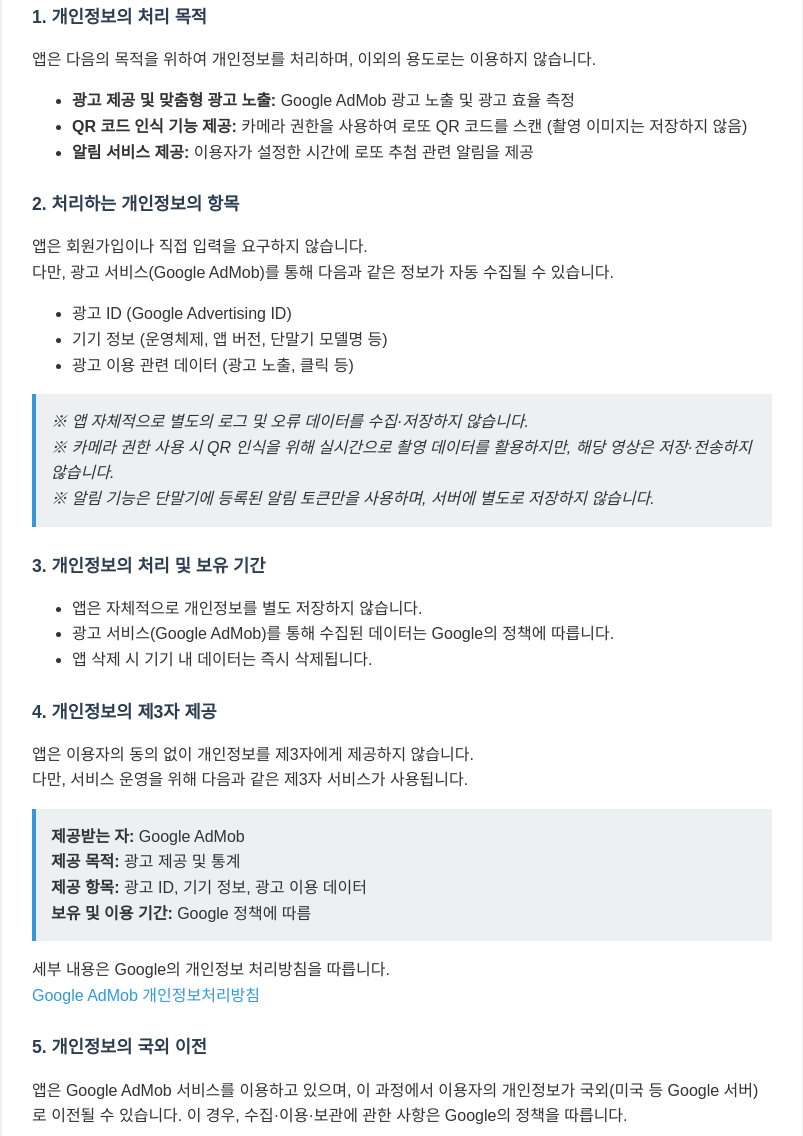
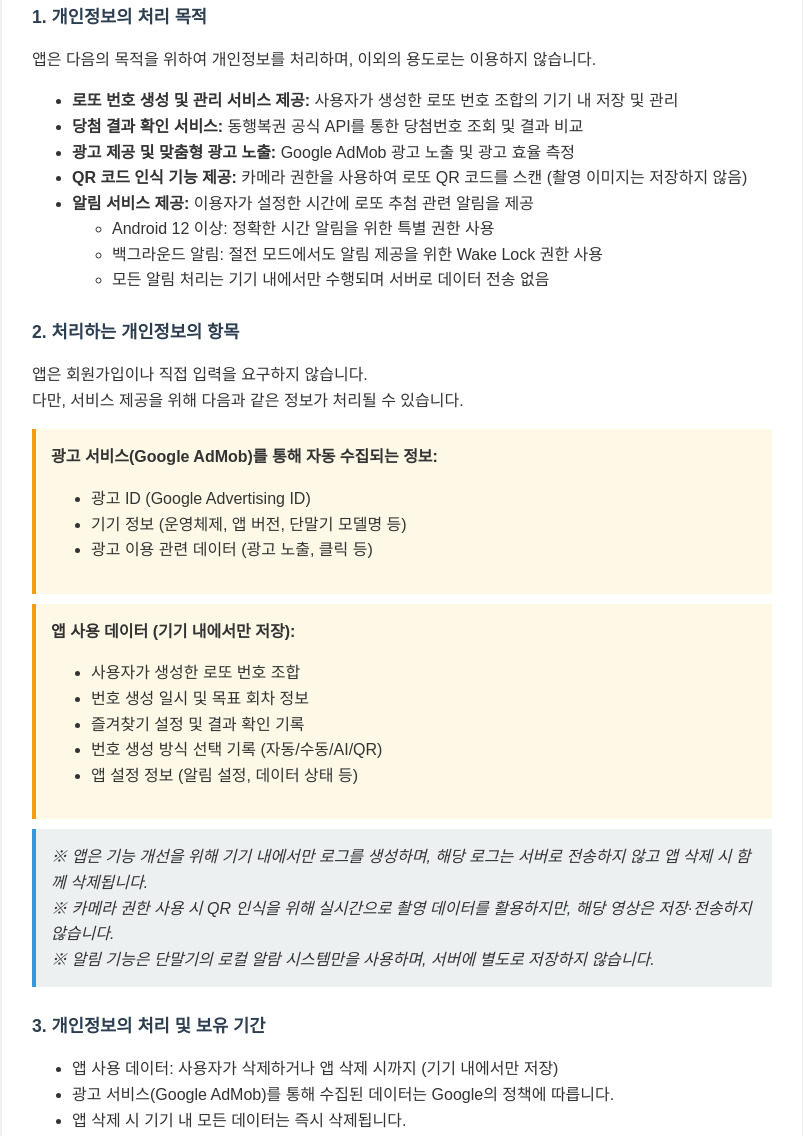
Before and after one commit to stuKim0221/smart-lotto-privacy, a plain HTML site: page index.html in a window 1280 px wide. Shown: the part 336-1472 px from the top of the page, without its empty margins (238-1041 px from the left). Drawn offline with Linux system fonts and the light colour scheme.

Commit message:
Update index.html

```diff
--- a/index.html
+++ b/index.html
@@ -48,6 +48,12 @@
             border-radius: 5px;
             border-left: 4px solid #27ae60;
         }
+        .data-section {
+            background-color: #fef9e7;
+            padding: 15px;
+            border-left: 4px solid #f39c12;
+            margin: 10px 0;
+        }
         a {
             color: #3498db;
             text-decoration: none;
@@ -76,34 +82,58 @@
             <div class="section-title">1. 개인정보의 처리 목적</div>
             <p>앱은 다음의 목적을 위하여 개인정보를 처리하며, 이외의 용도로는 이용하지 않습니다.</p>
             <ul>
+                <li><strong>로또 번호 생성 및 관리 서비스 제공:</strong> 사용자가 생성한 로또 번호 조합의 기기 내 저장 및 관리</li>
+                <li><strong>당첨 결과 확인 서비스:</strong> 동행복권 공식 API를 통한 당첨번호 조회 및 결과 비교</li>
                 <li><strong>광고 제공 및 맞춤형 광고 노출:</strong> Google AdMob 광고 노출 및 광고 효율 측정</li>
                 <li><strong>QR 코드 인식 기능 제공:</strong> 카메라 권한을 사용하여 로또 QR 코드를 스캔 (촬영 이미지는 저장하지 않음)</li>
-                <li><strong>알림 서비스 제공:</strong> 이용자가 설정한 시간에 로또 추첨 관련 알림을 제공</li>
+                <li><strong>알림 서비스 제공:</strong> 이용자가 설정한 시간에 로또 추첨 관련 알림을 제공
+                    <ul>
+                        <li>Android 12 이상: 정확한 시간 알림을 위한 특별 권한 사용</li>
+                        <li>백그라운드 알림: 절전 모드에서도 알림 제공을 위한 Wake Lock 권한 사용</li>
+                        <li>모든 알림 처리는 기기 내에서만 수행되며 서버로 데이터 전송 없음</li>
+                    </ul>
+                </li>
             </ul>
         </div>
 
         <div class="section">
             <div class="section-title">2. 처리하는 개인정보의 항목</div>
             <p>앱은 회원가입이나 직접 입력을 요구하지 않습니다.<br>
-            다만, 광고 서비스(Google AdMob)를 통해 다음과 같은 정보가 자동 수집될 수 있습니다.</p>
-            <ul>
-                <li>광고 ID (Google Advertising ID)</li>
-                <li>기기 정보 (운영체제, 앱 버전, 단말기 모델명 등)</li>
-                <li>광고 이용 관련 데이터 (광고 노출, 클릭 등)</li>
-            </ul>
+            다만, 서비스 제공을 위해 다음과 같은 정보가 처리될 수 있습니다.</p>
+
+            <div class="data-section">
+                <strong>광고 서비스(Google AdMob)를 통해 자동 수집되는 정보:</strong>
+                <ul>
+                    <li>광고 ID (Google Advertising ID)</li>
+                    <li>기기 정보 (운영체제, 앱 버전, 단말기 모델명 등)</li>
+                    <li>광고 이용 관련 데이터 (광고 노출, 클릭 등)</li>
+                </ul>
+            </div>
+
+            <div class="data-section">
+                <strong>앱 사용 데이터 (기기 내에서만 저장):</strong>
+                <ul>
+                    <li>사용자가 생성한 로또 번호 조합</li>
+                    <li>번호 생성 일시 및 목표 회차 정보</li>
+                    <li>즐겨찾기 설정 및 결과 확인 기록</li>
+                    <li>번호 생성 방식 선택 기록 (자동/수동/AI/QR)</li>
+                    <li>앱 설정 정보 (알림 설정, 데이터 상태 등)</li>
+                </ul>
+            </div>
+
             <div class="highlight">
-                <em>※ 앱 자체적으로 별도의 로그 및 오류 데이터를 수집·저장하지 않습니다.</em><br>
+                <em>※ 앱은 기능 개선을 위해 기기 내에서만 로그를 생성하며, 해당 로그는 서버로 전송하지 않고 앱 삭제 시 함께 삭제됩니다.</em><br>
                 <em>※ 카메라 권한 사용 시 QR 인식을 위해 실시간으로 촬영 데이터를 활용하지만, 해당 영상은 저장·전송하지 않습니다.</em><br>
-                <em>※ 알림 기능은 단말기에 등록된 알림 토큰만을 사용하며, 서버에 별도로 저장하지 않습니다.</em>
+                <em>※ 알림 기능은 단말기의 로컬 알람 시스템만을 사용하며, 서버에 별도로 저장하지 않습니다.</em>
             </div>
         </div>
 
         <div class="section">
             <div class="section-title">3. 개인정보의 처리 및 보유 기간</div>
             <ul>
-                <li>앱은 자체적으로 개인정보를 별도 저장하지 않습니다.</li>
+                <li>앱 사용 데이터: 사용자가 삭제하거나 앱 삭제 시까지 (기기 내에서만 저장)</li>
                 <li>광고 서비스(Google AdMob)를 통해 수집된 데이터는 Google의 정책에 따릅니다.</li>
-                <li>앱 삭제 시 기기 내 데이터는 즉시 삭제됩니다.</li>
+                <li>앱 삭제 시 기기 내 모든 데이터는 즉시 삭제됩니다.</li>
             </ul>
         </div>
 
@@ -111,13 +141,22 @@
             <div class="section-title">4. 개인정보의 제3자 제공</div>
             <p>앱은 이용자의 동의 없이 개인정보를 제3자에게 제공하지 않습니다.<br>
             다만, 서비스 운영을 위해 다음과 같은 제3자 서비스가 사용됩니다.</p>
+
             <div class="highlight">
                 <strong>제공받는 자:</strong> Google AdMob<br>
                 <strong>제공 목적:</strong> 광고 제공 및 통계<br>
                 <strong>제공 항목:</strong> 광고 ID, 기기 정보, 광고 이용 데이터<br>
                 <strong>보유 및 이용 기간:</strong> Google 정책에 따름
             </div>
-            <p>세부 내용은 Google의 개인정보 처리방침을 따릅니다.<br>
+
+            <div class="highlight">
+                <strong>제공받는 자:</strong> 동행복권(나눔로또)<br>
+                <strong>제공 목적:</strong> 당첨번호 조회 및 결과 확인<br>
+                <strong>제공 항목:</strong> 사용자 생성 번호 조합 (결과 비교용만 사용)<br>
+                <strong>보유 및 이용 기간:</strong> 즉시 처리 후 폐기 (저장하지 않음)
+            </div>
+
+            <p>세부 내용은 각 서비스의 개인정보 처리방침을 따릅니다.<br>
             <a href="https://policies.google.com/privacy" target="_blank">Google AdMob 개인정보처리방침</a></p>
         </div>
 
@@ -132,7 +171,9 @@
             <ul>
                 <li>통신 구간 암호화(HTTPS)</li>
                 <li>접근 권한 최소화 및 권한 거부 기능 제공</li>
-                <li>앱 자체 로그 및 오류 데이터 미수집</li>
+                <li>기기 내 로그만 생성하며 외부 전송 없음</li>
+                <li>로또 당첨번호 데이터(CSV)는 공개된 정보만 사용하며 개인정보를 포함하지 않음</li>
+                <li>모든 사용자 데이터는 기기 내부에만 저장되며 외부 서버로 전송하지 않음</li>
             </ul>
         </div>
 
@@ -141,6 +182,8 @@
             <ul>
                 <li>사용자는 기기 설정에서 광고 ID 초기화 또는 맞춤형 광고 제한을 할 수 있습니다.</li>
                 <li>카메라/알림 권한은 언제든 기기 설정에서 변경·철회할 수 있습니다.</li>
+                <li>Android 12 이상에서 정확한 알림 권한도 기기 설정에서 관리할 수 있습니다.</li>
+                <li>앱 내에서 생성한 로또 번호는 개별 삭제하거나 전체 삭제할 수 있습니다.</li>
                 <li>앱 삭제 시 앱이 보유한 모든 데이터는 기기에서 즉시 삭제됩니다.</li>
             </ul>
         </div>
@@ -173,13 +216,12 @@
             <div class="section-title">11. 개인정보 처리방침 변경에 관한 사항</div>
             <p>본 개인정보 처리방침은 시행일로부터 적용되며, 법령이나 서비스 내용 변경 시 개정될 수 있습니다. 변경사항이 있을 경우 앱 내 공지 또는 업데이트 시 안내합니다.</p>
             <div class="highlight">
-                <strong>시행일:</strong> 본 앱이 Google Play 스토어에 최초 공개되는 날부터 적용됩니다.<br>
-                <em>2025년 9월 1일</em>
+                <strong>시행일:</strong> 2024년 9월 8일
             </div>
         </div>
 
         <div class="footer">
-            <p>© 2025 스마트 로또-똑똑한 로또 생활. All rights reserved.</p>
+            <p>© 2024 스마트 로또-똑똑한 로또 생활. All rights reserved.</p>
         </div>
     </div>
 </body>
```
